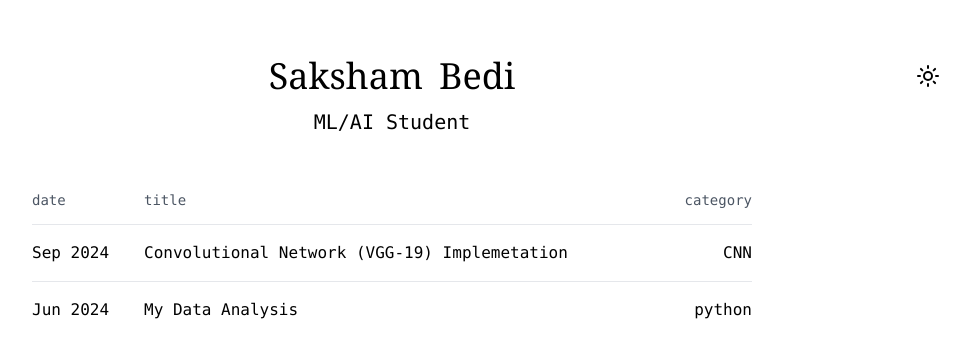
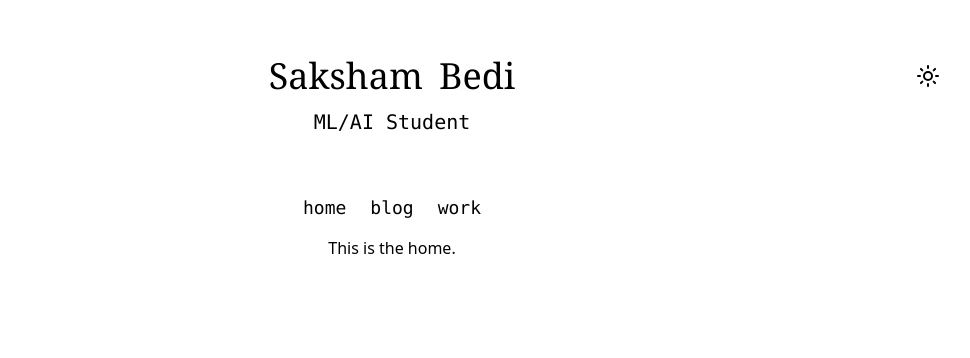
Before and after one commit to sakshambedi/websiteV2, a Next.js app: page / in a window 1280 px wide. Shown: the top 358 px of the page, without its empty margins (248-1218 px from the left). Built offline with nearby package versions, Linux system fonts and the light colour scheme.

Commit message:
minor changes

```diff
--- a/app/[slug]/page.tsx
+++ b/app/[slug]/page.tsx
@@ -19,7 +19,7 @@ export default async function BlogPostPage({ params }: { params: { slug: string
 
 
     return (
-        <div className='min-w-full flex justify-center prose dark:prose-invert prose-p:font-mono prose-p:text-base prose-h2:font-serif prose-h2:text-xl prose-h1:text-3xl prose-a:text-sm prose-h1:font-normal prose-h2:font-normal prose-h3:font-normal dark:prose-a:text-blue-300 prose-a:text-blue-600  prose-ol:m-0 prose-li:m-0.5'>
+        <div className='min-w-full flex justify-center prose dark:prose-invert prose-p:font-mono prose-li:font-mono prose-p:text-base prose-h2:font-serif prose-h2:text-xl prose-h1:text-3xl prose-a:text-sm prose-h1:font-normal prose-h2:font-normal prose-h3:font-normal dark:prose-a:text-blue-300 prose-a:text-blue-600  prose-ol:m-0 prose-li:m-0.5 prose-img:mx-auto prose-img:w-full prose-img:max-w-md '>
             <article className="min-w-full flex flex-col items-center">
                 <h1 className="font-serif text-3xl mb-0 pt-14 pb-3 ">{blogPost.title}</h1>
                 <p className='font-mono text-base my-0'>Published Date: {blogPost.date?.toLocaleDateString()}</p>
--- a/app/page.tsx
+++ b/app/page.tsx
@@ -6,6 +6,7 @@ import BlogTable from "@/components/BlogTable";
 import { getSortedPostsData } from "@/lib/post";
 import { AllPostDataTableInterface } from "@/interface/PostData";
 
+import { Tabs, TabsContent, TabsList, TabsTrigger } from "@/components/ui/tabs"
 
 export default async function Home() {
   const allData: AllPostDataTableInterface = getSortedPostsData();
@@ -15,8 +16,23 @@ export default async function Home() {
         <NavBar />
 
       </div>
-      <div className="w-9/12 min-h-screen flex flex-col  items-center mx-auto">
-        <BlogTable allData={allData} />
+      <div className="w-7/12 min-h-screen flex flex-col  items-center mx-auto">
+        <Tabs defaultValue="home" className="w-full py-10 align-middle">
+          <TabsList className="w-full align-middle font-mono font-normal  focus:shadow-none shadow-none outline-none">
+            <TabsTrigger value="home" className="text-lg " style={{ boxShadow: 'none', outline: 'none' }} >home</TabsTrigger>
+            <TabsTrigger value="blog" className="text-lg" style={{ boxShadow: 'none', outline: 'none' }}>blog</TabsTrigger>
+            <TabsTrigger value="work" className="text-lg" style={{ boxShadow: 'none', outline: 'none' }}>work</TabsTrigger>
+          </TabsList>
+          <TabsContent value="home" className="flex flex-col items-center">This is the home.</TabsContent>
+          <TabsContent value="blog" className="flex flex-col items-center">
+            <BlogTable allData={allData} />
+          </TabsContent>
+          <TabsContent value="work" className="flex flex-col items-center">
+            This will be work
+          </TabsContent>
+        </Tabs>
+
+
       </div>
     </main>
   );
--- a/components/BlogTable.tsx
+++ b/components/BlogTable.tsx
@@ -18,7 +18,7 @@ export default function BlogTable({ allData }: { allData: AllPostDataTableInterf
     }
 
     return (
-        <section className='flex w-9/12 flex-col pt-7 items-center justify-center phone:pt-2 font-mono'>
+        <section className='flex w-full flex-col items-center justify-center font-mono'>
             <Table>
                 {/* <TableCaption>Developing skills and sharing knowledge.</TableCaption> */}
                 <TableHeader>
--- /dev/null
+++ b/components/ui/tabs.tsx
@@ -0,0 +1,55 @@
+"use client"
+
+import * as React from "react"
+import * as TabsPrimitive from "@radix-ui/react-tabs"
+
+import { cn } from "@/lib/utils"
+
+const Tabs = TabsPrimitive.Root
+
+const TabsList = React.forwardRef<
+  React.ElementRef<typeof TabsPrimitive.List>,
+  React.ComponentPropsWithoutRef<typeof TabsPrimitive.List>
+>(({ className, ...props }, ref) => (
+  <TabsPrimitive.List
+    ref={ref}
+    className={cn(
+      "inline-flex h-10 items-center justify-center rounded-md bg-muted p-1 text-muted-foreground",
+      className
+    )}
+    {...props}
+  />
+))
+TabsList.displayName = TabsPrimitive.List.displayName
+
+const TabsTrigger = React.forwardRef<
+  React.ElementRef<typeof TabsPrimitive.Trigger>,
+  React.ComponentPropsWithoutRef<typeof TabsPrimitive.Trigger>
+>(({ className, ...props }, ref) => (
+  <TabsPrimitive.Trigger
+    ref={ref}
+    className={cn(
+      "inline-flex items-center justify-center whitespace-nowrap rounded-sm px-3 py-1.5 text-sm font-medium ring-offset-background transition-all focus-visible:outline-none focus-visible:ring-2 focus-visible:ring-ring focus-visible:ring-offset-2 disabled:pointer-events-none disabled:opacity-50 data-[state=active]:bg-background data-[state=active]:text-foreground data-[state=active]:shadow-sm",
+      className
+    )}
+    {...props}
+  />
+))
+TabsTrigger.displayName = TabsPrimitive.Trigger.displayName
+
+const TabsContent = React.forwardRef<
+  React.ElementRef<typeof TabsPrimitive.Content>,
+  React.ComponentPropsWithoutRef<typeof TabsPrimitive.Content>
+>(({ className, ...props }, ref) => (
+  <TabsPrimitive.Content
+    ref={ref}
+    className={cn(
+      "mt-2 ring-offset-background focus-visible:outline-none focus-visible:ring-2 focus-visible:ring-ring focus-visible:ring-offset-2",
+      className
+    )}
+    {...props}
+  />
+))
+TabsContent.displayName = TabsPrimitive.Content.displayName
+
+export { Tabs, TabsList, TabsTrigger, TabsContent }
--- a/package.json
+++ b/package.json
@@ -11,6 +11,7 @@
   "dependencies": {
     "@radix-ui/react-dropdown-menu": "^2.1.1",
     "@radix-ui/react-slot": "^1.1.0",
+    "@radix-ui/react-tabs": "^1.1.0",
     "@radix-ui/react-toggle": "^1.1.0",
     "@rehype-pretty/transformers": "^0.13.2",
     "class-variance-authority": "^0.7.0",
```
Also changed, not shown: 2 other files (tests, documents, lock files or other folders).
